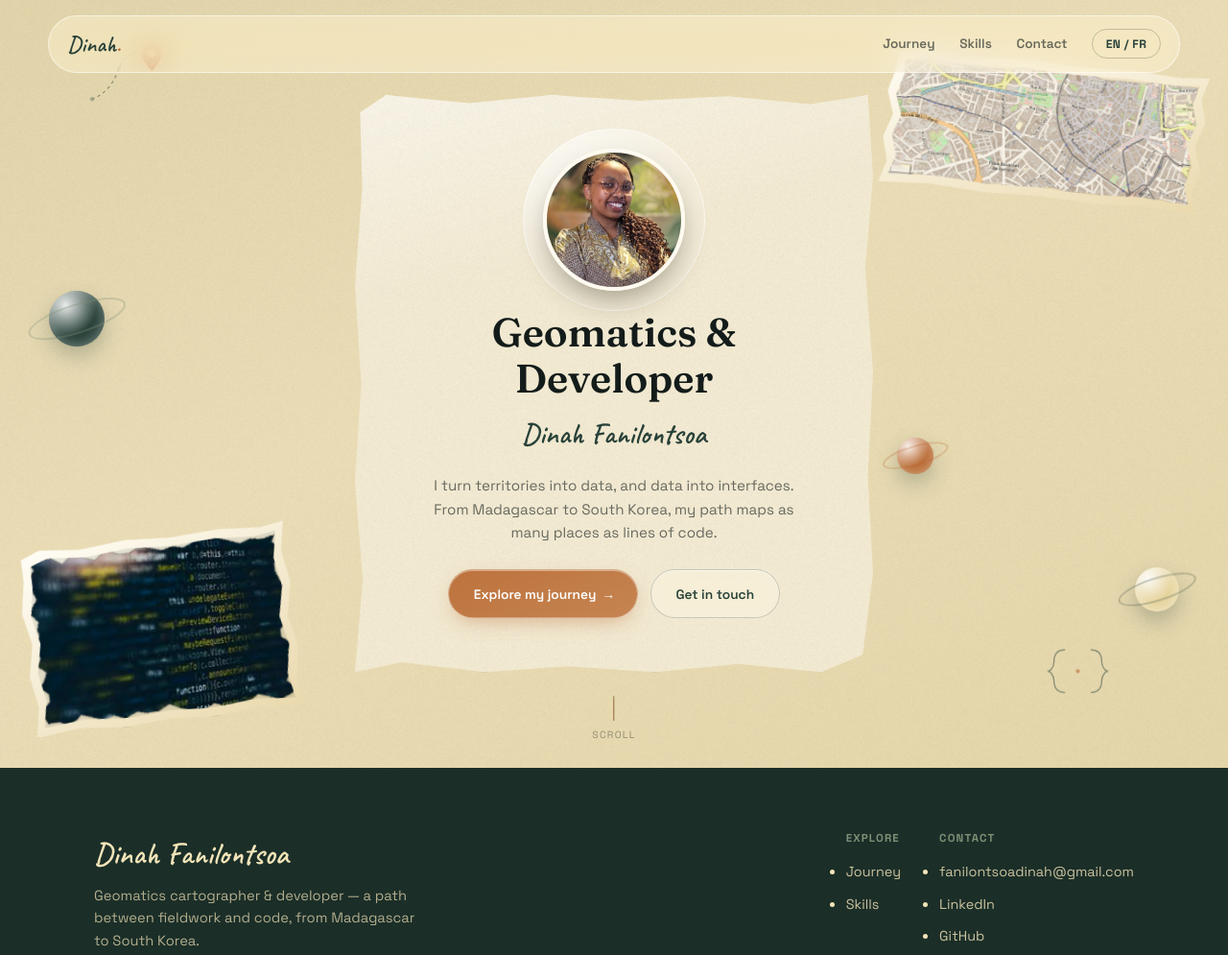
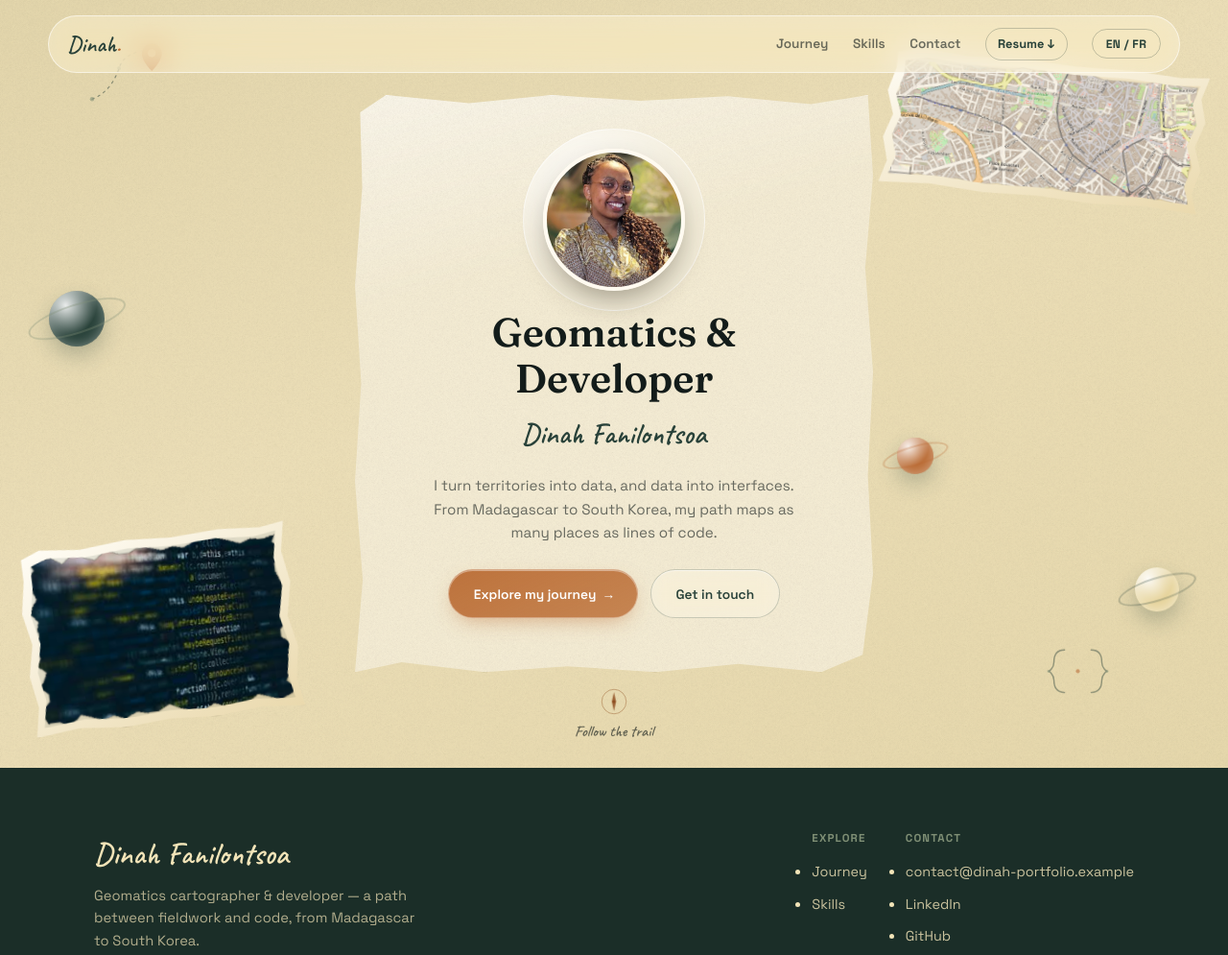
Before and after one commit to FANILONTSOASantatriniainaDinah/portfolio_Dih, a plain HTML site: page index.html in a window 1280 px wide. Shown: the top 995 px of the page at 96% size. Drawn offline with Linux system fonts and the light colour scheme.

Commit message:
up detail

```diff
--- a/assets/css/header.css
+++ b/assets/css/header.css
@@ -17,3 +17,24 @@
 .site-header__nav { display: flex; gap: 1.6rem; align-items: center; }
 .site-header__nav a { font-size: .85rem; font-weight: 600; color: var(--ink-dim); }
 .site-header__nav a:hover { color: var(--earth-deep); }
+
+.cv-link {
+  font-size: .8rem !important;
+  font-weight: 700 !important;
+  padding: .35rem .75rem;
+  border: 1px solid rgba(40,65,57,.25);
+  border-radius: 999px;
+  color: var(--emerald) !important;
+  transition: background .2s, border-color .2s;
+}
+.cv-link:hover, .cv-link:focus-visible {
+  background: rgba(40,65,57,.08);
+  border-color: var(--emerald);
+}
+
+@media (max-width: 640px) {
+  .site-header__nav { gap: .7rem; }
+  .site-header__nav a:not(.cv-link) { display: none; }
+  .cv-link { font-size: .72rem !important; padding: .3rem .6rem; }
+  .logo { font-size: 1.3rem; }
+}
--- a/assets/css/landing.css
+++ b/assets/css/landing.css
@@ -483,19 +483,39 @@
   transform: translateY(-2px);
 }
 
-/* ---------- Scroll cue ---------- */
+/* ---------- Scroll cue : boussole de cartographe ---------- */
 .scroll-cue {
   position: absolute; bottom: 1.75rem; left: 50%; transform: translateX(-50%);
-  display: flex; flex-direction: column; align-items: center; gap: .5rem;
-  z-index: 6; color: var(--ink-faint);
+  display: flex; flex-direction: column; align-items: center; gap: .4rem;
+  z-index: 6; color: var(--ink-dim);
 }
-.scroll-cue__line { width: 1.5px; height: 26px; background: var(--ink-faint); position: relative; overflow: hidden; }
-.scroll-cue__line::after {
-  content: ""; position: absolute; top: -100%; left: 0; width: 100%; height: 100%;
-  background: var(--earth); animation: scrollFlow 1.8s var(--ease) infinite;
+
+.scroll-cue__compass {
+  width: 30px;
+  height: 30px;
+  display: block;
+  color: var(--earth-deep);
+  transition: transform .3s var(--ease);
 }
-@keyframes scrollFlow { to { top: 100%; } }
-.scroll-cue__label { font-size: .65rem; letter-spacing: .12em; text-transform: uppercase; }
+.scroll-cue:hover .scroll-cue__compass,
+.scroll-cue:focus-visible .scroll-cue__compass {
+  transform: scale(1.1);
+}
+
+.scroll-cue__needle {
+  transform-origin: 20px 20px;
+  animation: needleSway 3.2s ease-in-out infinite;
+}
+@keyframes needleSway {
+  0%, 100% { transform: rotate(-12deg); }
+  50% { transform: rotate(12deg); }
+}
+
+.scroll-cue__label {
+  font-family: var(--font-signature);
+  font-size: 1rem;
+  color: var(--ink-dim);
+}
 
 /* ---------- Section suivante : révélation au scroll ---------- */
 .reveal-on-scroll {
--- a/assets/js/i18n-dict.js
+++ b/assets/js/i18n-dict.js
@@ -8,12 +8,13 @@ const PORTFOLIO_I18N_DICT = {
     "nav.parcours": "Parcours",
     "nav.competences": "Compétences",
     "nav.contact": "Contact",
+    "nav.cv": "CV ↓",
 
     "hero.eyebrow": "Géomaticienne &amp; Développeuse",
     "hero.bio": "Je transforme des territoires en données, et des données en interfaces. De Madagascar à la Corée du Sud, mon parcours cartographie autant de lieux que de lignes de code.",
     "hero.cta1": "Explorer mon parcours",
     "hero.cta2": "Me contacter",
-    "hero.scroll": "Défiler",
+    "hero.scroll": "Suivre la route",
 
     "footer.tagline": "Géomaticienne cartographe &amp; développeuse — un parcours entre terrain et code, de Madagascar à la Corée du Sud.",
     "footer.explore": "Explorer",
@@ -26,12 +27,13 @@ const PORTFOLIO_I18N_DICT = {
     "nav.parcours": "Journey",
     "nav.competences": "Skills",
     "nav.contact": "Contact",
+    "nav.cv": "Resume ↓",
 
     "hero.eyebrow": "Geomatics &amp; Developer",
     "hero.bio": "I turn territories into data, and data into interfaces. From Madagascar to South Korea, my path maps as many places as lines of code.",
     "hero.cta1": "Explore my journey",
     "hero.cta2": "Get in touch",
-    "hero.scroll": "Scroll",
+    "hero.scroll": "Follow the trail",
 
     "footer.tagline": "Geomatics cartographer &amp; developer — a path between fieldwork and code, from Madagascar to South Korea.",
     "footer.explore": "Explore",
--- a/index.html
+++ b/index.html
@@ -28,6 +28,7 @@
       <a href="#parcours" data-i18n="nav.parcours">Parcours</a>
       <a href="#competences" data-i18n="nav.competences">Compétences</a>
       <a href="#contact" data-i18n="nav.contact">Contact</a>
+      <a href="assets/cv-dinah-fanilontsoa.pdf" class="cv-link" download data-i18n="nav.cv">CV ↓</a>
       <button id="langToggle" class="lang-toggle" aria-label="Changer la langue">FR / EN</button>
     </nav>
   </div>
@@ -79,9 +80,17 @@
       </div>
     </div>
 
-    <button class="scroll-cue" id="scrollCue" aria-label="Défiler vers la suite">
-      <span class="scroll-cue__line" aria-hidden="true"></span>
-      <span class="scroll-cue__label" data-i18n="hero.scroll">Défiler</span>
+    <button class="scroll-cue" id="scrollCue" aria-label="Découvrir mon parcours en défilant">
+      <span class="scroll-cue__compass" aria-hidden="true">
+        <svg viewBox="0 0 40 40" xmlns="http://www.w3.org/2000/svg">
+          <circle cx="20" cy="20" r="17" fill="none" stroke="currentColor" stroke-width="1.2" opacity="0.45"/>
+          <g class="scroll-cue__needle">
+            <path d="M20 7 L23 20 L20 33 L17 20 Z" fill="currentColor" opacity="0.85"/>
+          </g>
+          <circle cx="20" cy="20" r="2" fill="currentColor"/>
+        </svg>
+      </span>
+      <span class="scroll-cue__label" data-i18n="hero.scroll">Suivre la route</span>
     </button>
   </section>
 </main>
@@ -106,7 +115,7 @@
       <div class="site-footer__col">
         <h3 data-i18n="footer.contact">Contact</h3>
         <ul>
-          <li><a href="mailto:fanilontsoadinah@gmail.com">fanilontsoadinah@gmail.com</a></li>
+          <li><a href="mailto:contact@dinah-portfolio.example">contact@dinah-portfolio.example</a></li>
           <li><a href="https://www.linkedin.com" target="_blank" rel="noopener noreferrer">LinkedIn</a></li>
           <li><a href="https://github.com" target="_blank" rel="noopener noreferrer">GitHub</a></li>
         </ul>
```
Also changed, not shown: 1 other file.
